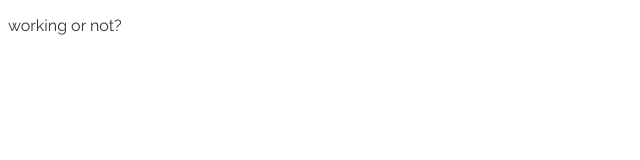
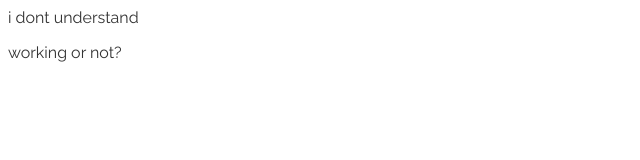
Before and after one commit to sabbirahmad00521/Notes-Todo, a plain HTML site: page index.html in a window 1280 px wide. Shown: the whole page, without its empty margins (0-640 px from the left). Drawn offline with Linux system fonts and the light colour scheme.

Commit message:
test again

```diff
--- a/index.html
+++ b/index.html
@@ -20,7 +20,7 @@
 
 <body>
 
-
+   i dont understand
    <p>working or not?</p>
 
 
```
